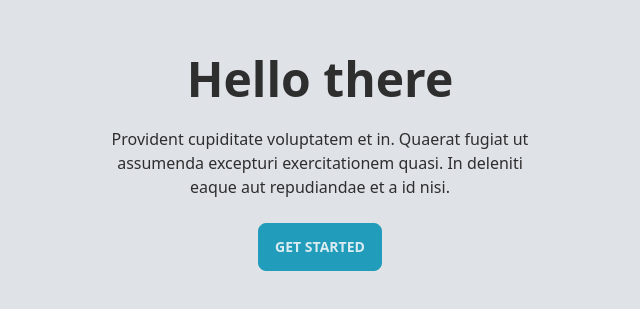
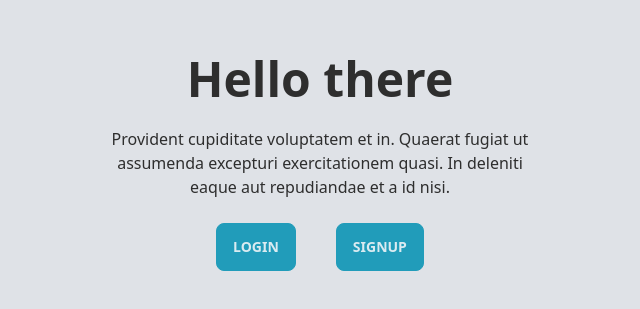
Before and after one commit to PERSEUS-1337/cmsc100-exer10, a React (Create React App) app in the folder client/: page / in a window 1280 px wide. Shown: the part 237-546 px from the top of the page, without its empty margins (320-960 px from the left). Built offline with nearby package versions, Linux system fonts and the light colour scheme.

Commit message:
feat: redirect to login and signup

```diff
--- a/client/src/pages/Home.jsx
+++ b/client/src/pages/Home.jsx
@@ -1,11 +1,28 @@
+import React from 'react';
+import { useNavigate } from 'react-router-dom';
+
 export default function HomePage() {
+    const navigate = useNavigate();
+
+    const handleButtonClick = (destination) => {
+        // Redirect to the desired page
+        navigate(destination);
+    };
+
     return(
         <div className="hero min-h-screen bg-base-200">
             <div className="hero-content text-center">
                 <div className="max-w-md">
                 <h1 className="text-5xl font-bold">Hello there</h1>
                 <p className="py-6">Provident cupiditate voluptatem et in. Quaerat fugiat ut assumenda excepturi exercitationem quasi. In deleniti eaque aut repudiandae et a id nisi.</p>
-                <button className="btn btn-primary">Get Started</button>
+                <div className=" space-x-10">
+                    <button className="btn btn-primary" onClick={() => handleButtonClick('/login')}>
+                        Login
+                    </button>
+                    <button className="btn btn-primary" onClick={() => handleButtonClick('/signup')}>
+                        Signup
+                    </button>
+                </div>
                 </div>
             </div>
         </div>
```
